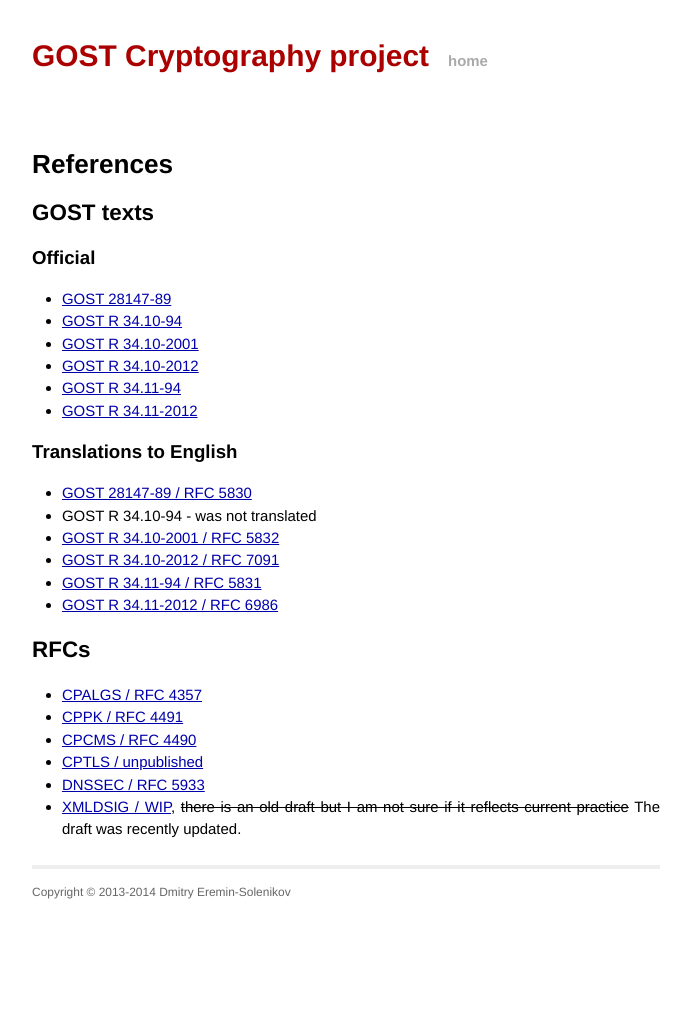
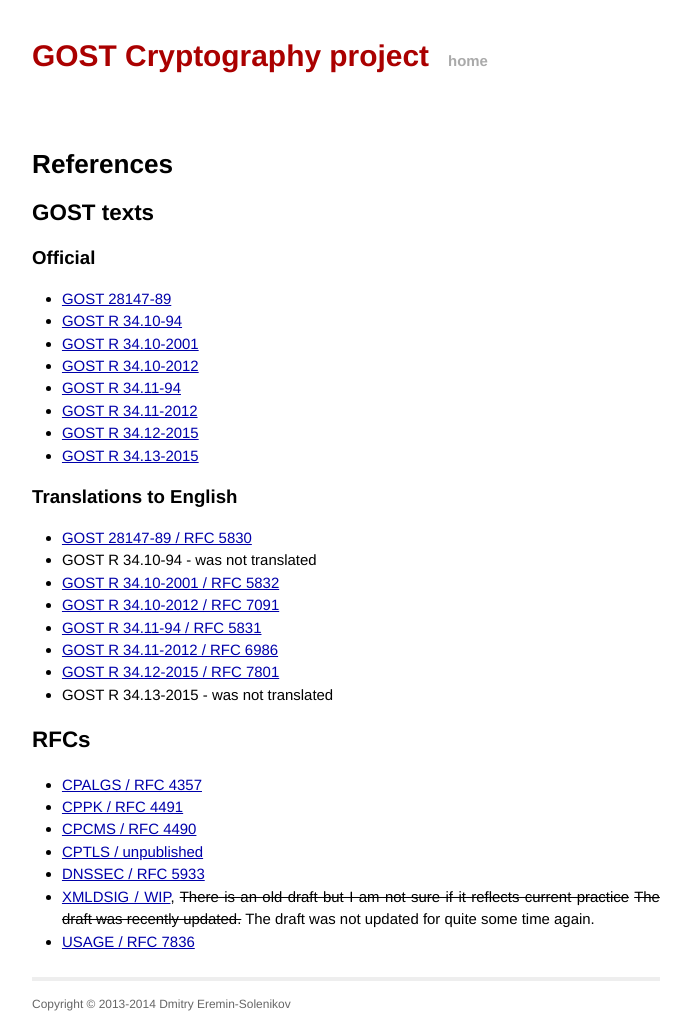
Before and after one commit to GostCrypt/gostcrypt.github.io, a Jekyll site: the page built from _posts/2013-01-01-references.markdown, in a window 1280 px wide. Shown: the whole page, without its empty margins (294-985 px from the left). Built offline with Jekyll 4.4.1, drawn with Linux system fonts in a browser that asks for light colours; before the commit the page ends 945 px from its top, so only the background shows below that.

Commit message:
Update references
Signed-off-by: Dmitry Eremin-Solenikov <dbaryshkov@gmail.com>

```diff
--- a/_posts/2013-01-01-references.markdown
+++ b/_posts/2013-01-01-references.markdown
@@ -13,6 +13,8 @@ categories: [special]
 * [GOST R 34.10-2012](http://protect.gost.ru/v.aspx?control=7&id=180151)
 * [GOST R 34.11-94](http://protect.gost.ru/document.aspx?control=7&id=134550)
 * [GOST R 34.11-2012](http://protect.gost.ru/document.aspx?control=7&id=180209)
+* [GOST R 34.12-2015](http://tc26.ru/standard/gost/GOST_R_3412-2015.pdf)
+* [GOST R 34.13-2015](http://tc26.ru/standard/gost/GOST_R_3413-2015.pdf)
 
 #### Translations to English
 * [GOST 28147-89 / RFC 5830](http://tools.ietf.org/html/rfc5830)
@@ -21,6 +23,8 @@ categories: [special]
 * [GOST R 34.10-2012 / RFC 7091](http://tools.ietf.org/html/rfc7091)
 * [GOST R 34.11-94 / RFC 5831](http://tools.ietf.org/html/rfc5831)
 * [GOST R 34.11-2012 / RFC 6986](http://tools.ietf.org/html/rfc6986)
+* [GOST R 34.12-2015 / RFC 7801](http://tools.ietf.org/html/rfc7801)
+* GOST R 34.13-2015 - was not translated
 
 
 ### RFCs
@@ -30,5 +34,7 @@ categories: [special]
 * [CPTLS / unpublished](http://tools.ietf.org/html/draft-chudov-cryptopro-cptls)
 * [DNSSEC / RFC 5933](https://tools.ietf.org/html/rfc5933)
 * [XMLDSIG / WIP](http://tools.ietf.org/html/draft-chudov-cryptopro-cpxmldsig),
-  <del>there is an old draft but I am not sure if it reflects current practice</del>
-  The draft was recently updated.
+  <del>There is an old draft but I am not sure if it reflects current practice</del>
+  <del>The draft was recently updated.</del>
+  The draft was not updated for quite some time again.
+* [USAGE / RFC 7836](https://tools.ietf.org/html/rfc7836)
```
